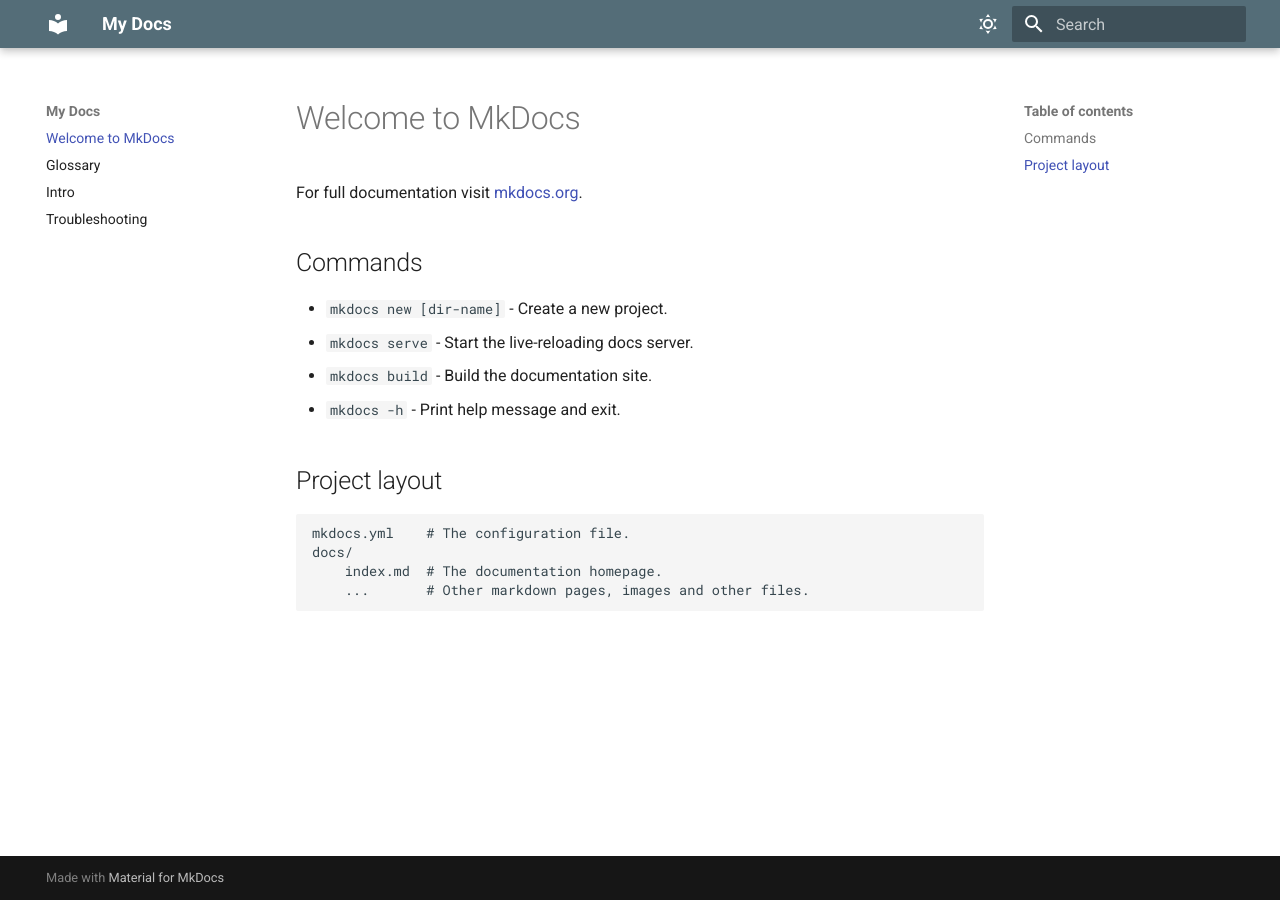
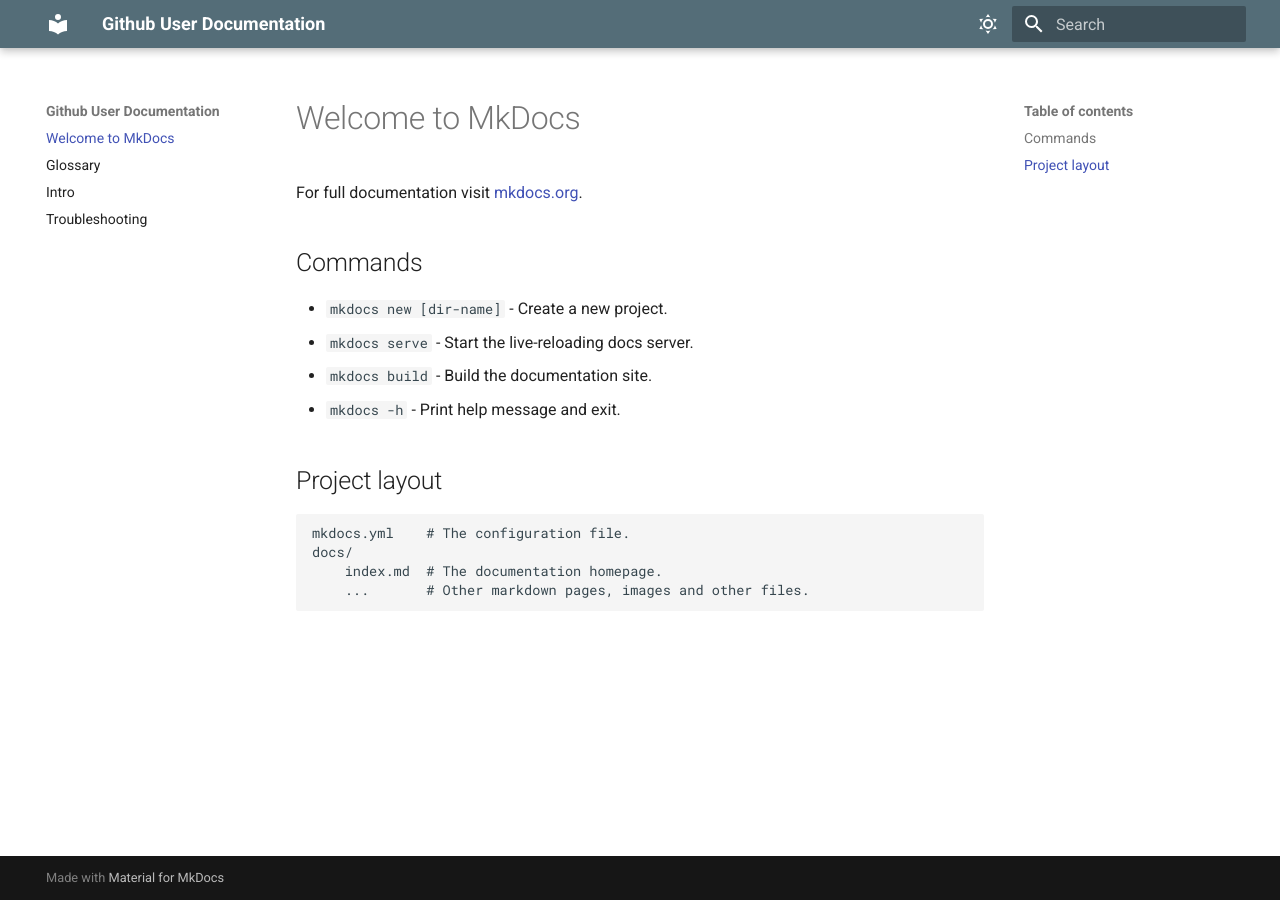
Before and after one commit to AnkitAhlwat/GitHub-User-Documentation, an MkDocs documentation site: the page built from docs/index.md, in a window 1280 px wide. Built offline with MkDocs 1.6.1 and Material for MkDocs 9.7.7, drawn with Linux system fonts in a browser that asks for light colours.

Commit message:
Change title

```diff
--- a/mkdocs.yml
+++ b/mkdocs.yml
@@ -1,4 +1,4 @@
-site_name: My Docs
+site_name: Github User Documentation
 
 theme:
   name: material
```
